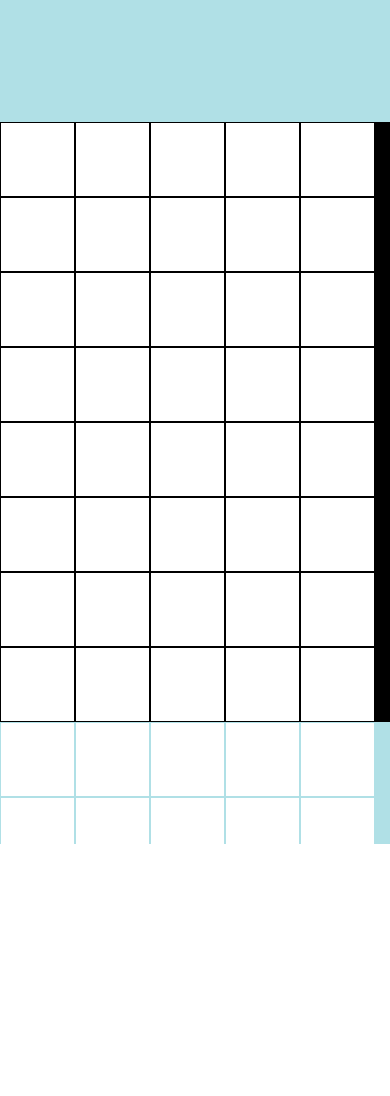
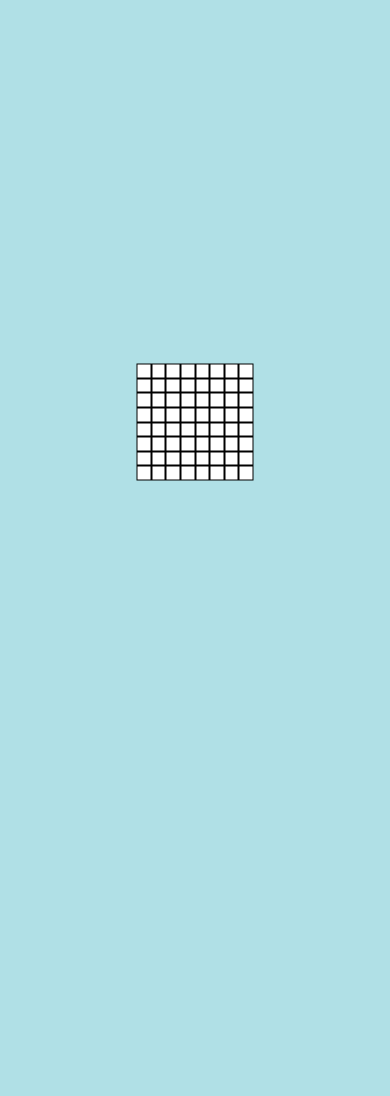
Before and after one commit to vincenzovolpe/js-jq-grigliaquadrati, a plain HTML site: page index.html in a window 390 px wide. After the commit the page ends 844 px from the top, so only its background shows below. Drawn offline with nearby package versions, Linux system fonts and the light colour scheme.

Commit message:
Ottimizzato il codice jquery e il layout (reso anche responsive)

```diff
--- a/index.html
+++ b/index.html
@@ -9,7 +9,6 @@
     </head>
     <body>
         <div class="contenitore">
-            <div id="griglia"></div>
         </div>
     </body>
 </html>
--- a/main.js
+++ b/main.js
@@ -1,15 +1,18 @@
-$(document).ready(function(){
-    var indicirossi = []; //array che includerà gli indici dei quadratini che diventeranno rossi
+// Dichiarazione variabili
+var indicirossi = []; // Array che includerà gli indici dei quadratini che diventeranno rossi
 var maxQuadratiniRossi = 15; // Numero massimo di qudratini rossi della griglia
-    var altezzaGriglia = 600; // Altezza  della griglia in px
+var larghezzaGriglia = '30%'; // Larghezza della griglia in percentuale
 var righeGriglia = 8; // Quadratini per ogni riga
 var minIndiceRossi = 0;
 var maxIndiceRossi = (righeGriglia * righeGriglia) - 1; // Numero totale quadratini della griglia
-    var margini = 2; // Margine sinistro + margine destro in px dei quadratini
+var margini = '2px'; // Margine sinistro + margine destro in px dei quadratini
+
+// Document Ready
+$(document).ready(function(){
     // Chiamiamo la funzione per la generazione degli indici dei quadratini rossi
     creaIndiciRossi();
     // Chiamiamo la funzione per la creazione della Griglia
-    creaQuadratini(altezzaGriglia, righeGriglia);
+    creaGriglia(larghezzaGriglia, righeGriglia);
     // Evento click di un quadratino (per colorarlo verde o rosso)
     $(".quadratino").click(function() {
       // Verifico se il mio array contiene l'indice del quadratino che ho cliccato
@@ -21,6 +24,13 @@ $(document).ready(function(){
         $(this).addClass("green");
     }
   });
+});
+
+// Ridimensiona la griglia in modo responsive
+$(window).resize(function() {
+    creaQuadratini();
+});
+
 // Funzione che crea gli indici dei quadratini che diventeranno rossi
 function creaIndiciRossi() {
   for (i = 0; indicirossi.length < maxQuadratiniRossi; i++){
@@ -34,30 +44,31 @@ $(document).ready(function(){
   }
 }
 // Funzione per la generazione dei quadratini
-    function creaQuadratini(altezzaGriglia, righeGriglia) {
-      // Calcolo il totale dei qudratini della griglia
+function creaGriglia(larghezzaGriglia, righeGriglia) {
+  // Calcolo il totale dei quadratini della griglia
   var totaleQuadratini = righeGriglia * righeGriglia;
-      // Calcolo l'altezza del quadratino
-      var altezzaQuadratino = (altezzaGriglia / righeGriglia) - margini;
-      // Calcolo la larghezza del quadratino
-      var larghezzaQuadratino = (altezzaGriglia / righeGriglia) - margini;
-      // Imposto la larghezza della griglia
-      $("#griglia").width(altezzaGriglia);
-      // Imposto l'altezza della griglia
-      $("#griglia").height(altezzaGriglia);
-      // Creo la griglia con un ciclo for che crea tanti qudratini in html in base alla dimensione della griglia data dalla variabile totaleQuadratini
+  // Creo la struttura della griglia in html con un ciclo for in base alla dimensione della griglia data dalla variabile totaleQuadratini
   for (j = 0; j < totaleQuadratini; j++) {
-          // Aggiungo il quadratino alla griglia
-          $("<div class='quadratino'></div>").appendTo($("#griglia"));
+      // Aggiungo il div quadratino alla griglia
+      $("<div class='quadratino'></div>").appendTo($(".contenitore"));
   }
+  // Assegno la larghezza impostata nella variabile altezzaGriglia alla griglia
+  $('.contenitore').width(larghezzaGriglia);
+  creaQuadratini();
+}
+// Funzione che imposta le misure della griglia e dei quadratini
+function creaQuadratini() {
+    // Creo la stringa che contiene il calcolo dinamico della larghezza del Quadratino
+    calcLargQuadratino = "calc((100% / " + righeGriglia + ") - " + margini;
     // Imposto la larghezza del quadratino
-      $(".quadratino").width(altezzaQuadratino);
-      // Imposto l'altezza del quadratino
-      $(".quadratino").height(larghezzaQuadratino);
+    $(".quadratino").width(calcLargQuadratino);
+    // Creo una variabile per memorizzare la larghezza del quadratino
+    var altezzaQuadratino = $(".quadratino").width();
+    // Imposto l'altezza del quadratino uguale alla larghezza
+    $(".quadratino").height(altezzaQuadratino);
 }
 // Funzione per calcolare gli indici casuali dei quadratini che diventeranno rossi
 function indiciRandom(min, max) {
   var numero = Math.floor(Math.random() * (max - min + 1) ) + min;
   return numero;
 }
-});
--- a/style.css
+++ b/style.css
@@ -4,15 +4,15 @@
     box-sizing: border-box;
 }
 
-.contenitore {
+body {
     background-color: powderblue;
-    height: 100vh;
-    display: flex;
-    align-items: center;
-    justify-content: center;
 }
 
-#griglia {
+.contenitore {
+    position: absolute;
+    left: 50%;
+    top: 50%;
+    transform: translate(-50%, -50%);
     background-color: black;
 }
 
```
Lines whose indentation alone changed are shown as unchanged.
